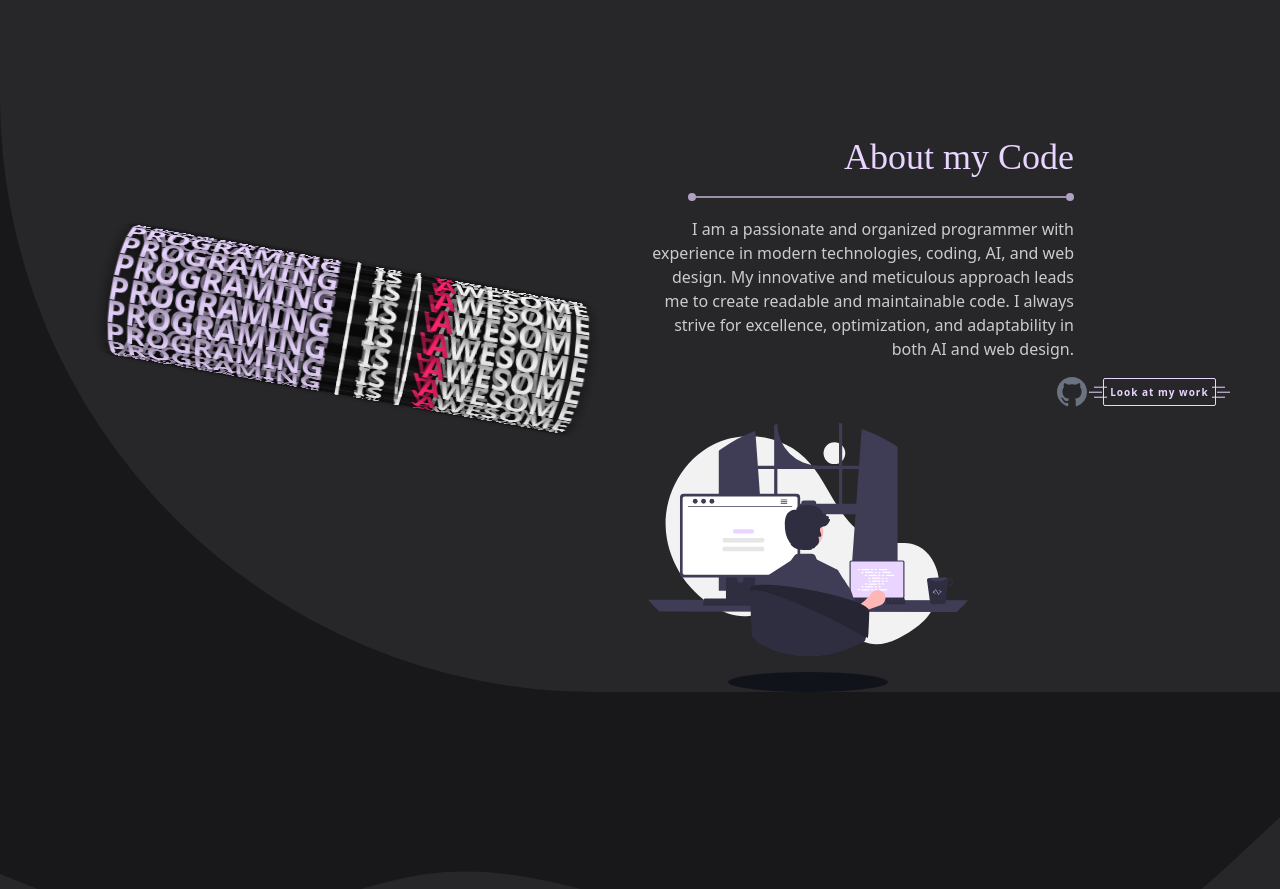
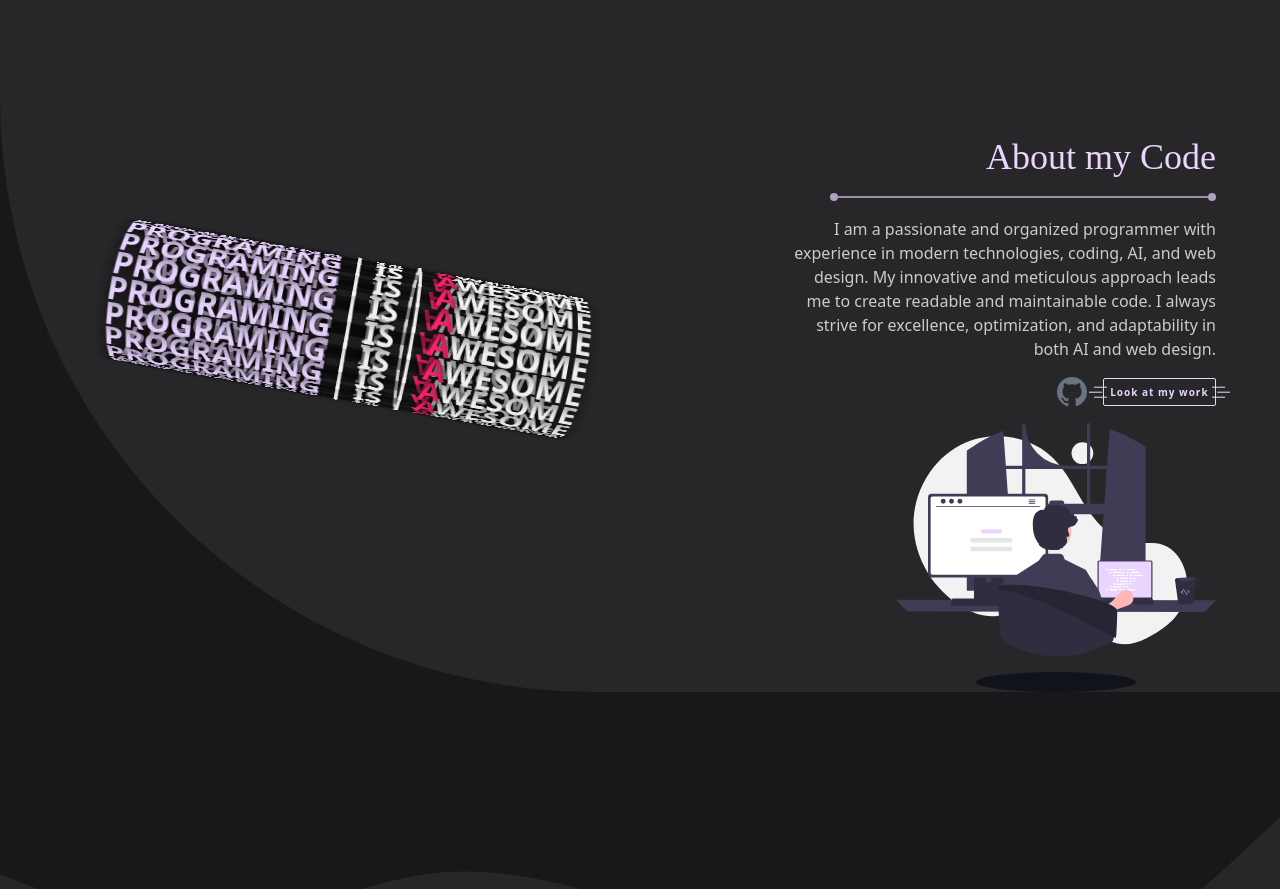
Before and after one commit to simon0820s/MyPersonalPage, a React (Vite) app: page / in a window 1280 px wide. Shown: the part 1180-2069 px from the top of the page. Built offline with nearby package versions, Linux system fonts and the light colour scheme; a web font is replaced by a local one.

Commit message:
responsive ready

```diff
--- a/src/components/Roll/styles.css
+++ b/src/components/Roll/styles.css
@@ -26,7 +26,7 @@
   line-height: 0.76rem;
   transform-style: preserve-3d;
   text-shadow: 0 5px 15px rgba(0.0.0.25);
-  transform: rotateX(calc(var(--i) * 20deg)) translateZ(65px);
+  transform: rotateX(calc(var(--i) * 20deg)) translateZ(70px);
 }
 
 .container .box span i:nth-child(1) {
--- a/src/sections/Contact.jsx
+++ b/src/sections/Contact.jsx
@@ -12,7 +12,7 @@ function Contact() {
       id="contact"
       className="bg-zinc-800 w-screen">
       <img src='./img/waveContact.svg' alt='waveContact' />
-      <div className="z-10 absolute flex flex-col px-8 md:px-20 gap-2">
+      <div className="z-10 absolute flex flex-col px-8 md:px-20 2xl:px-40 gap-2">
         <h1 className="text-xl sm:text-2xl xl:text-3xl magic-text font-rubik">About my contact</h1>
         <p className="opacity-80 text-sm sm:text-base font-medium">You can contact me by the following means.</p>
         <div className='z-10 flex items-center'>
--- a/src/sections/Hero.jsx
+++ b/src/sections/Hero.jsx
@@ -13,7 +13,7 @@ const Hero = () => {
       id="hero"
       className="h-auto w-screen pb-16">
       <div className="bg-zinc-700 flex flex-col justify-end w-screen pt-4 pb-0">
-        <header className="flex items-center justify-between text-4xl sm:text-5xl xl:text-7xl px-8 sm:px-16 md:px-32 lg:pl-16 text-zinc-900 font-rubik">
+        <header className="flex items-center justify-between text-4xl sm:text-5xl xl:text-7xl px-8 sm:px-16 md:px-32 2xl:px-60 lg:pl-16 text-zinc-900 font-rubik">
           <div className="flex flex-col gap-2 sm:mt-4">
             <motion.div
               initial={{ opacity: 0 }}
@@ -37,7 +37,7 @@ const Hero = () => {
         <img className="w-full" src="./img/waveHero.svg" alt="waveHero" />
       </div>
       <div className="flex h-auto">
-        <div className="flex-1 flex flex-col gap-6 md:gap-4 lg:w-1/2 px-8 sm:px-16 md:px-32 lg:px-16">
+        <div className="flex-1 flex flex-col gap-6 md:gap-4 lg:w-1/2 px-8 sm:px-16 md:px-32 lg:px-16 2xl:px-60">
           <article className="flex flex-col items-start gap-4 text-3xl sm:text-4xl magic-text">
             <div className="flex flex-col gap-1 font-rubik">
               <h1>I'm Web</h1>
--- a/src/sections/MyCode.jsx
+++ b/src/sections/MyCode.jsx
@@ -13,11 +13,11 @@ function MyCode() {
       id="myCode"
       className="h-auto w-screen pb-10">
       <img src="./img/waveCode.svg" alt="waveCode" />
-      <div className="flex gap-4 items-start px-8 sm:px-16 md:px-32 lg:px-16 bg-zinc-800 rounded-bl-full sm:pt-10">
+      <div className="flex gap-4 items-start px-8 sm:px-16 md:px-32 lg:px-16 2xl:px-60 bg-zinc-800 rounded-bl-full sm:pt-10">
         <div className='hidden flex-1 h-96 lg:block'>
           <Roll />
         </div>
-        <div className='flex-1 flex flex-col gap-4'>
+        <div className='flex-1 flex flex-col items-end gap-4'>
           <article className="flex flex-col items-end gap-2 sm:gap-4 xl:w-3/4">
             <h1 className="text-2xl sm:text-4xl font-rubik magic-text">About my Code </h1>
             <div className='flex items-center w-full pl-10'>
```
